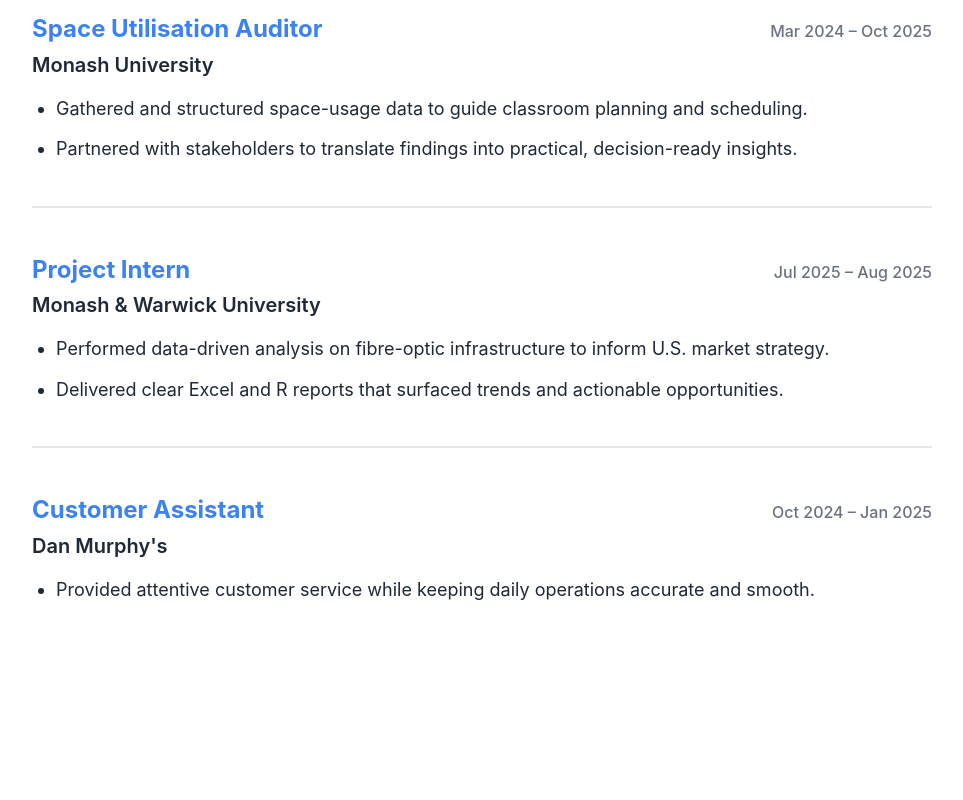
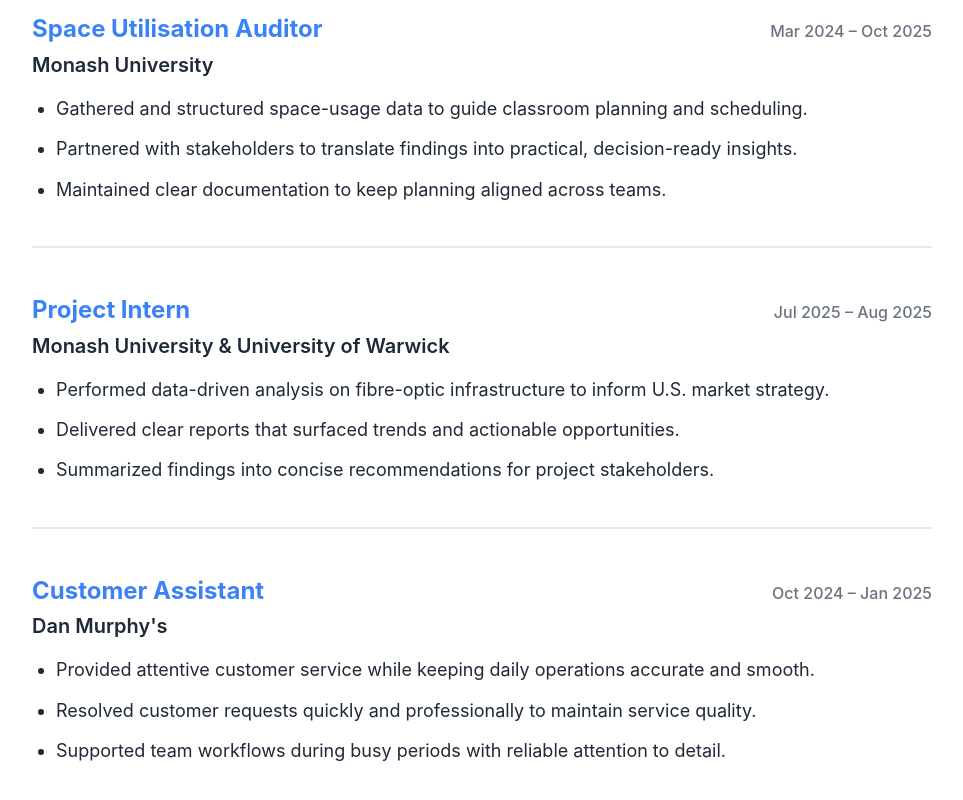
Before and after one commit to oliverwu1024/oliverwu1024.github.io, a React (Vite) app: page /about in a window 1280 px wide. Shown: the part 262-1062 px from the top of the page, without its empty margins (158-1121 px from the left). Before the commit the page ends 1004 px from the top, so only its background shows below. Built offline with nearby package versions, Linux system fonts and the light colour scheme.

Commit message:
more points in work expereince

```diff
--- a/src/pages/About.jsx
+++ b/src/pages/About.jsx
@@ -9,15 +9,17 @@
     bullets: [
       'Gathered and structured space-usage data to guide classroom planning and scheduling.',
       'Partnered with stakeholders to translate findings into practical, decision-ready insights.',
+      'Maintained clear documentation to keep planning aligned across teams.',
     ],
   },
   {
     title: 'Project Intern',
     period: 'Jul 2025 – Aug 2025',
-    company: 'Monash & Warwick University',
+    company: 'Monash University & University of Warwick',
     bullets: [
       'Performed data-driven analysis on fibre-optic infrastructure to inform U.S. market strategy.',
-      'Delivered clear Excel and R reports that surfaced trends and actionable opportunities.',
+      'Delivered clear reports that surfaced trends and actionable opportunities.',
+      'Summarized findings into concise recommendations for project stakeholders.',
     ],
   },
   {
@@ -26,6 +28,8 @@
     company: "Dan Murphy's",
     bullets: [
       'Provided attentive customer service while keeping daily operations accurate and smooth.',
+      'Resolved customer requests quickly and professionally to maintain service quality.',
+      'Supported team workflows during busy periods with reliable attention to detail.',
     ],
   },
 ]
```
